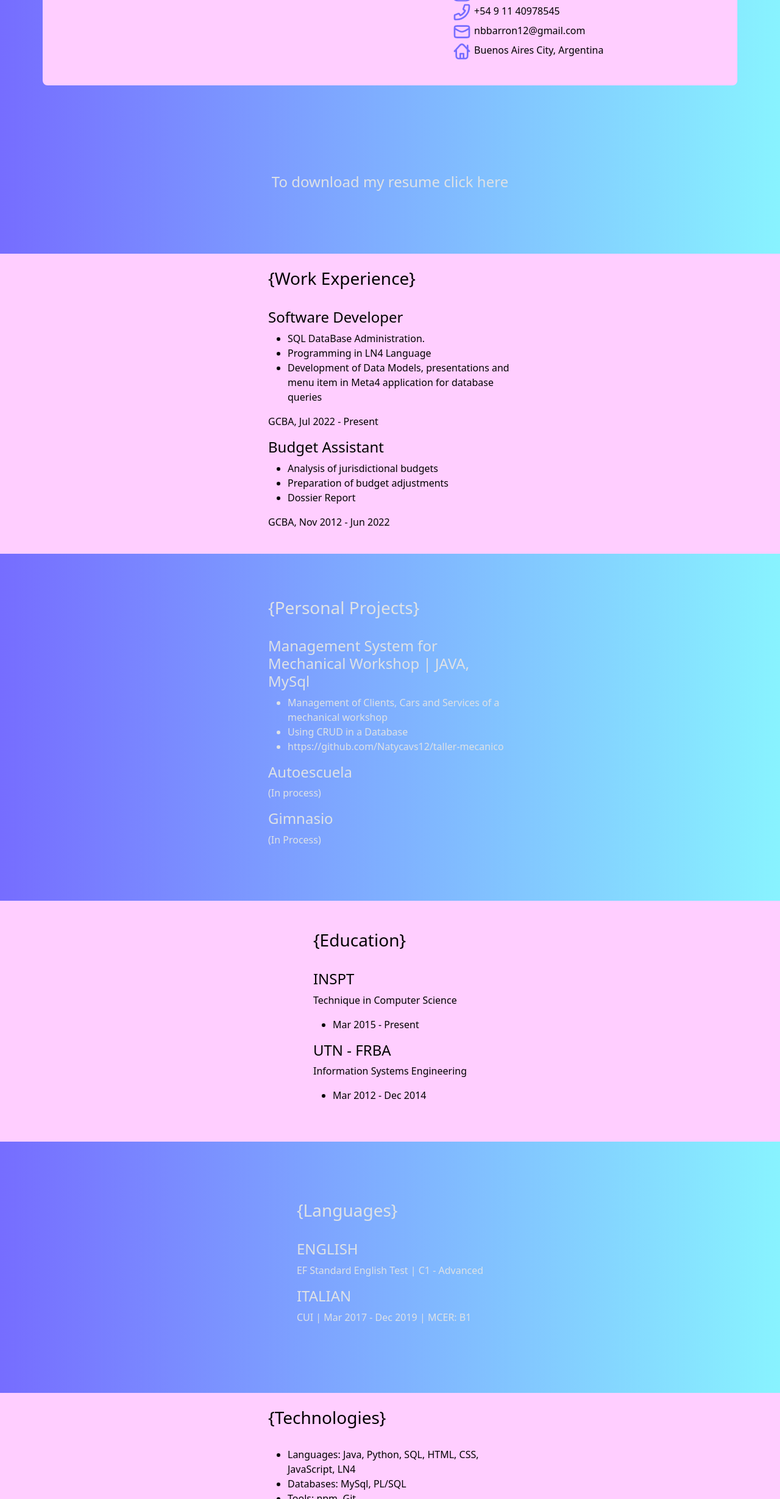
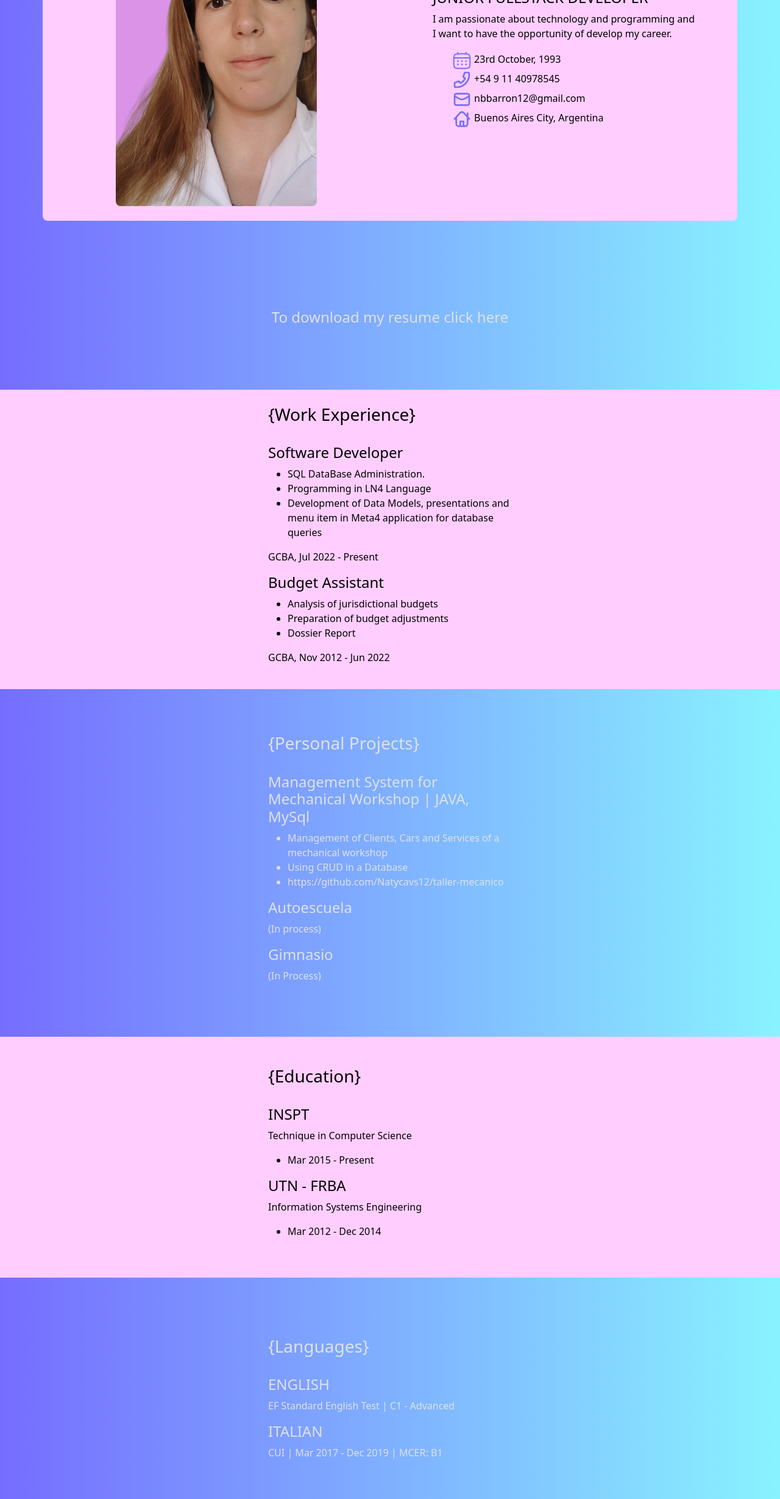
Before and after one commit to Natycavs12/portfolio, a plain HTML site: page index.html in a window 1280 px wide. Shown: the part 342-2800 px from the top of the page at 61% size. Drawn offline with nearby package versions, Linux system fonts and the light colour scheme.

Commit message:
agregado de foto

```diff
--- a/index.html
+++ b/index.html
@@ -60,7 +60,7 @@
     <div class="container py-5 my-5 ">
     <section class="row presentation hstack rounded-3 flex-lg-row" id="presentation">
         <div class="photo p-4 p-md-4 m-e-4 col-lg-6 d-flex align-items-center justify-content-center">
-            <img src="/src/pres.jpg" class="rounded-3 ">
+            <img src="/src/pres.png" class="rounded-3 ">
         </div>
 
         <div class="aboutme p-4 col-lg-6 d-flex flex-column align-items-center justify-content-center">
@@ -228,7 +228,7 @@
 </div>
 
 <div>
-    <section class="education my-5 py-5 d-flex justify-content-center" id="education">
+    <section class="education my-5 py-5 justify-content-center" id="education">
         <div class="cont_education">
         <h3>{Education}</h3>
         <br>
@@ -248,7 +248,7 @@
 </div>
 
 <div>
-    <section class="my-5 py-5 d-flex justify-content-center" id="languages">
+    <section class="my-5 py-5 justify-content-center" id="languages">
         <div class="cont_language">
 
         <h3>{Languages}</h3>
@@ -264,7 +264,7 @@
 </div>
 
 <div>
-    <section class="technologies my-5 py-5 p-4 p-md-4 d-flex justify-content-center" id="technologies">
+    <section class="technologies my-5 py-5 p-md-4 d-flex justify-content-center" id="technologies">
         <div class="cont_tech">
 
         <h3>{Technologies}</h3>
```
Also changed, not shown: src/pres.png (added).
